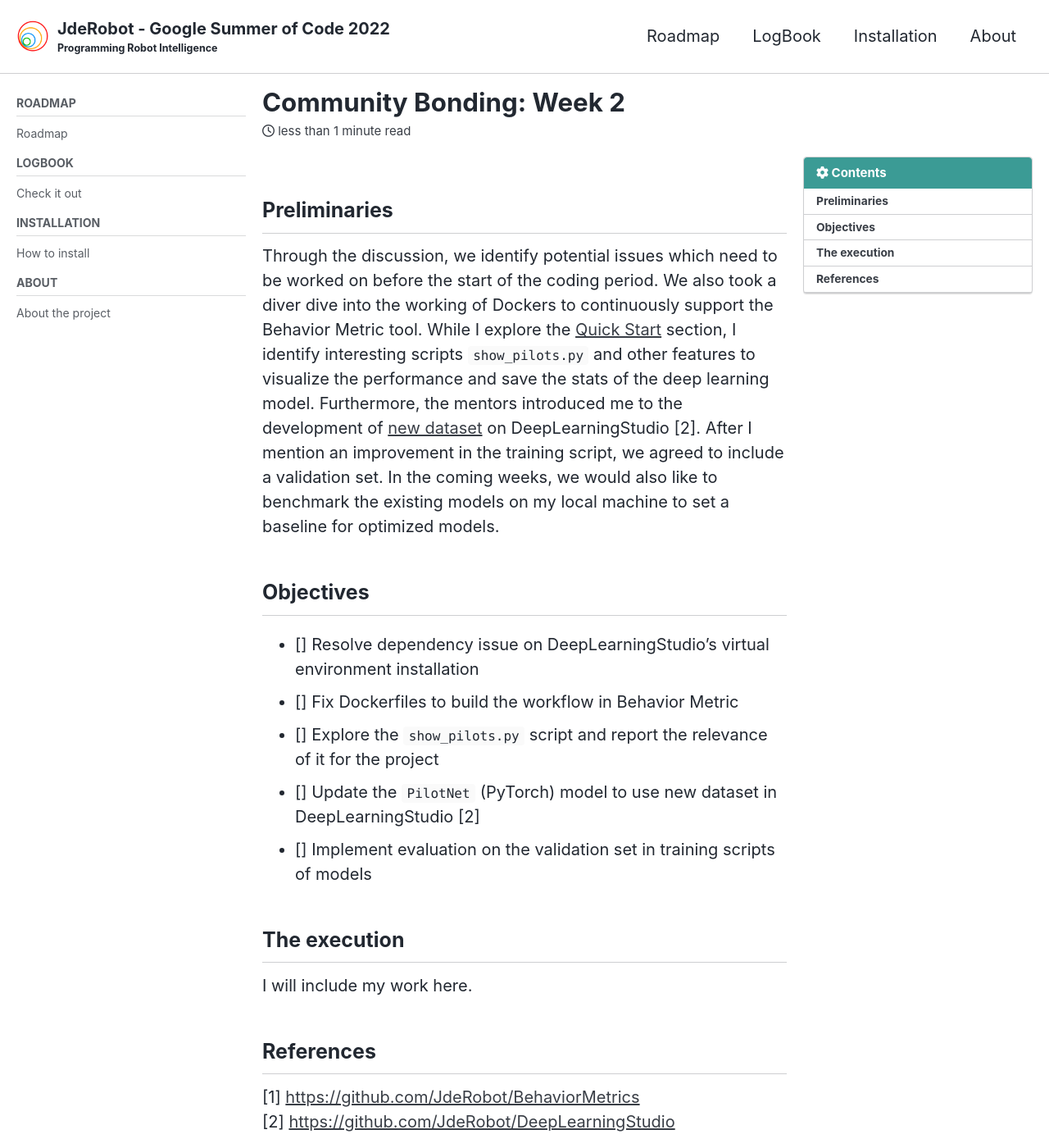
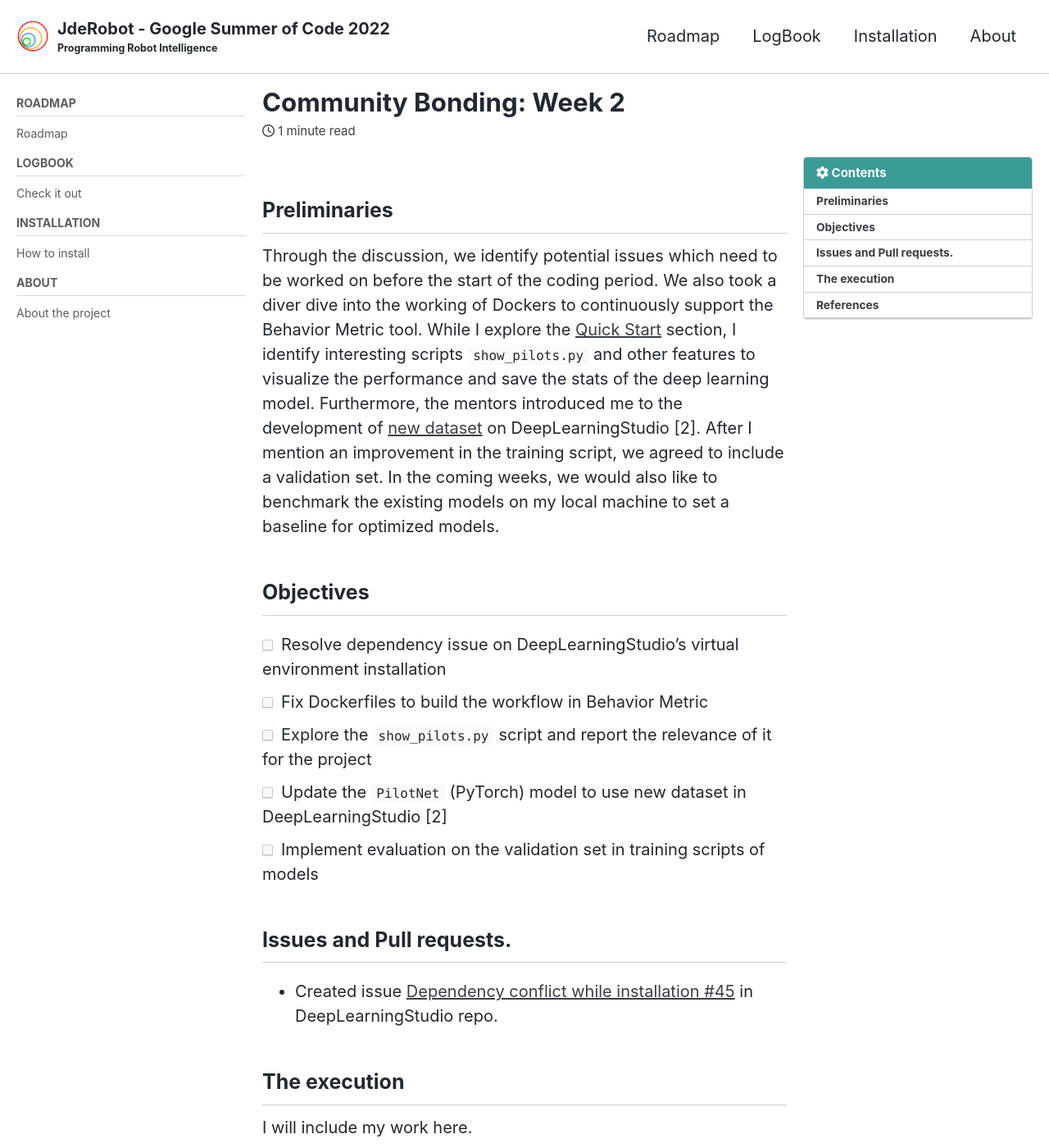
Before and after one commit to TheRoboticsClub/gsoc2022-Nikhil_Paliwal, a Jekyll site: the page built from docs/_posts/2022-05-31-Community-Bonding-Week-2.md, in a window 1280 px wide and 1400 px high. Shown: the whole window at 82% size. Built offline with Jekyll 4.4.1, drawn with Linux system fonts in a browser that asks for light colours; cached includes are drawn as plain includes; nearby versions of some CDN libraries; some of the changed text lies outside the part shown.

Commit message:
Add: new issue

```diff
--- a/docs/_posts/2022-05-31-Community-Bonding-Week-2.md
+++ b/docs/_posts/2022-05-31-Community-Bonding-Week-2.md
@@ -28,11 +29,14 @@ Through the discussion, we identify potential issues which need to be worked on
 
 ## Objectives
 
-- [] Resolve dependency issue on DeepLearningStudio's virtual environment installation
-- [] Fix Dockerfiles to build the workflow in Behavior Metric
-- [] Explore the `show_pilots.py` script and report the relevance of it for the project
-- [] Update the `PilotNet` (PyTorch) model to use new dataset in DeepLearningStudio [2]
-- [] Implement evaluation on the validation set in training scripts of models
+- [ ] Resolve dependency issue on DeepLearningStudio's virtual environment installation
+- [ ] Fix Dockerfiles to build the workflow in Behavior Metric
+- [ ] Explore the `show_pilots.py` script and report the relevance of it for the project
+- [ ] Update the `PilotNet` (PyTorch) model to use new dataset in DeepLearningStudio [2]
+- [ ] Implement evaluation on the validation set in training scripts of models
+
+## Issues and Pull requests.
+* Created issue [Dependency conflict while installation #45](https://github.com/JdeRobot/DeepLearningStudio/issues/45) in DeepLearningStudio repo.
 
 ## The execution
 
```
Also changed, not shown: other parts of docs/_posts/2022-05-31-Community-Bonding-Week-2.md (+2 -1 lines).
